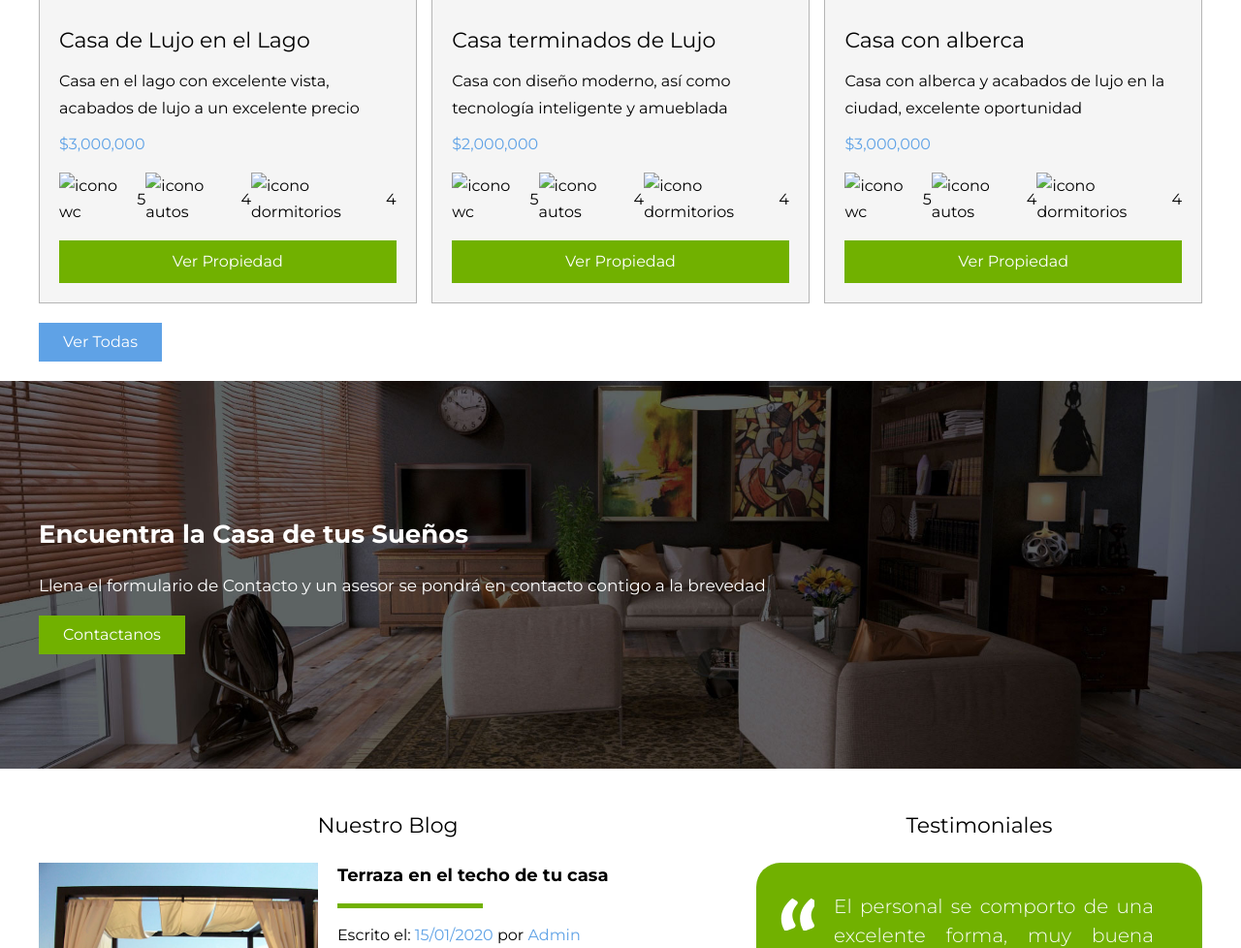
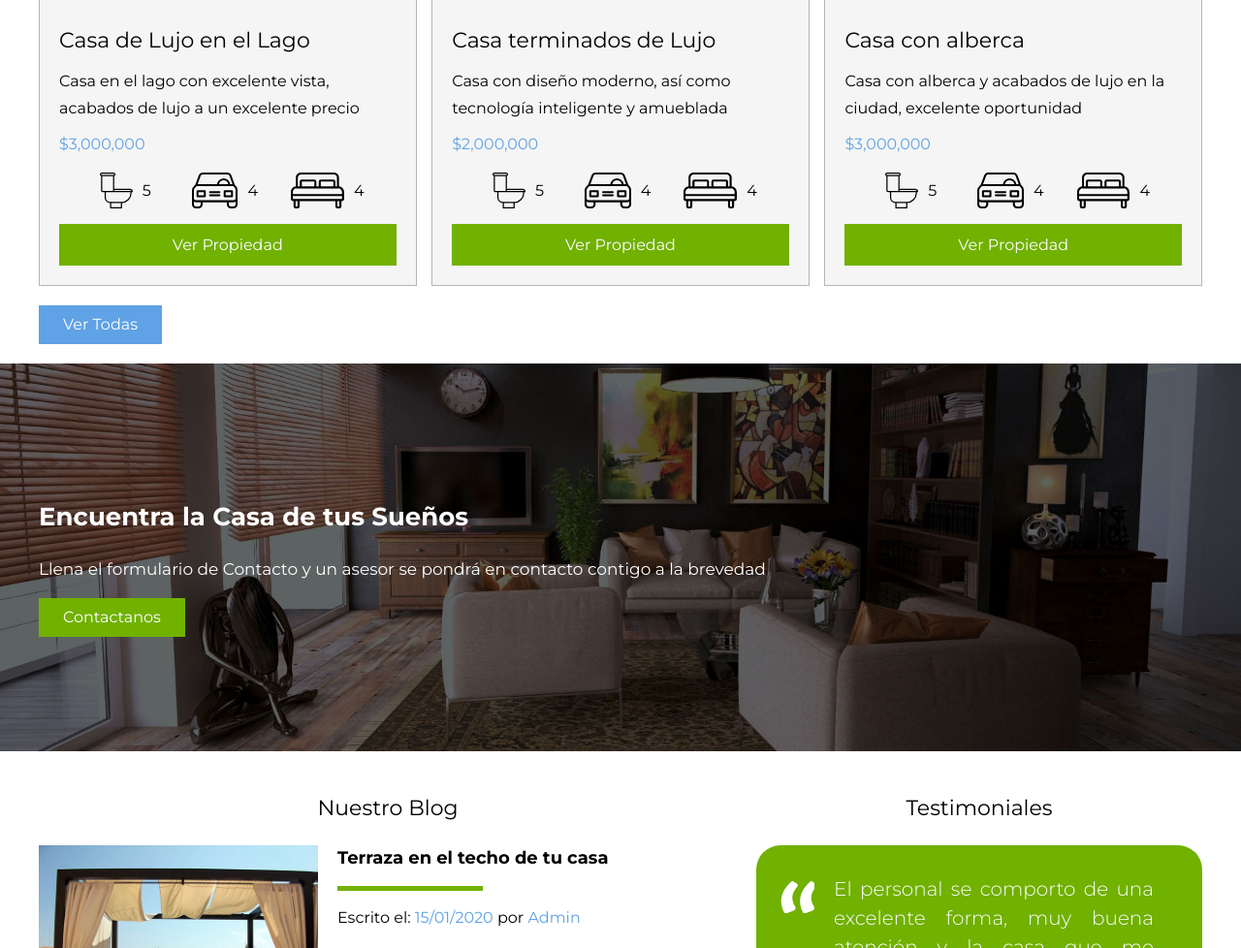
Before and after one commit to mauriciodgln/BienesRaices, a plain HTML site: page index.html in a window 1280 px wide. Shown: the part 1549-2527 px from the top of the page at 97% size. Drawn offline with Linux system fonts and the light colour scheme; the site is published under a folder, as on GitHub Pages, so addresses that start at the root find nothing; files whose address does not match are found by name.

Commit message:
Update index.html

```diff
--- a/index.html
+++ b/index.html
@@ -18,7 +18,7 @@
     <header class="header-sitio inicio">
         <div class="contenedor separador-header">
             <div class="barra">
-                <a href="/">
+                <a href="/BienesRaices">
                     <img src="img/logo.svg" alt="Logotipo de bienes raíces">
                 </a>
                 <nav class="navegacion">
@@ -69,15 +69,15 @@
                     <p class="precio">$3,000,000</p>
                     <ul class="iconos-caracteristicas-casas">
                         <li>
-                            <img src="/img/icono_wc.svg" alt="icono wc">
+                            <img src="img/icono_wc.svg" alt="icono wc">
                             <p>5</p>
                         </li>
                         <li>
-                            <img src="/img/icono_estacionamiento.svg" alt="icono autos">
+                            <img src="img/icono_estacionamiento.svg" alt="icono autos">
                             <p>4</p>
                         </li>
                         <li>
-                            <img src="/img/icono_dormitorio.svg" alt="icono dormitorios">
+                            <img src="img/icono_dormitorio.svg" alt="icono dormitorios">
                             <p>4</p>
                         </li>
                     </ul>
@@ -93,15 +93,15 @@
                     <p class="precio">$2,000,000</p>
                     <ul class="iconos-caracteristicas-casas">
                         <li>
-                            <img src="/img/icono_wc.svg" alt="icono wc">
+                            <img src="img/icono_wc.svg" alt="icono wc">
                             <p>5</p>
                         </li>
                         <li>
-                            <img src="/img/icono_estacionamiento.svg" alt="icono autos">
+                            <img src="img/icono_estacionamiento.svg" alt="icono autos">
                             <p>4</p>
                         </li>
                         <li>
-                            <img src="/img/icono_dormitorio.svg" alt="icono dormitorios">
+                            <img src="img/icono_dormitorio.svg" alt="icono dormitorios">
                             <p>4</p>
                         </li>
                     </ul>
@@ -117,15 +117,15 @@
                     <p class="precio">$3,000,000</p>
                     <ul class="iconos-caracteristicas-casas">
                         <li>
-                            <img src="/img/icono_wc.svg" alt="icono wc">
+                            <img src="img/icono_wc.svg" alt="icono wc">
                             <p>5</p>
                         </li>
                         <li>
-                            <img src="/img/icono_estacionamiento.svg" alt="icono autos">
+                            <img src="img/icono_estacionamiento.svg" alt="icono autos">
                             <p>4</p>
                         </li>
                         <li>
-                            <img src="/img/icono_dormitorio.svg" alt="icono dormitorios">
+                            <img src="img/icono_dormitorio.svg" alt="icono dormitorios">
                             <p>4</p>
                         </li>
                     </ul>
```
